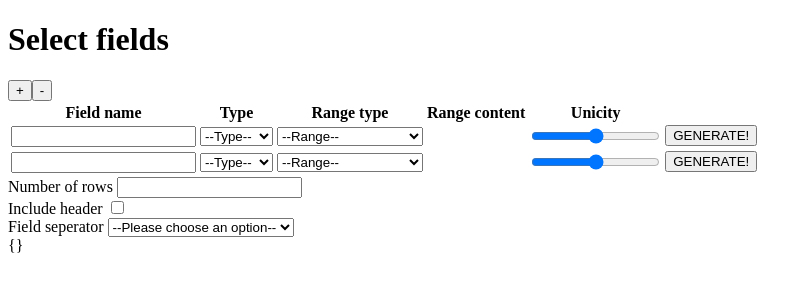
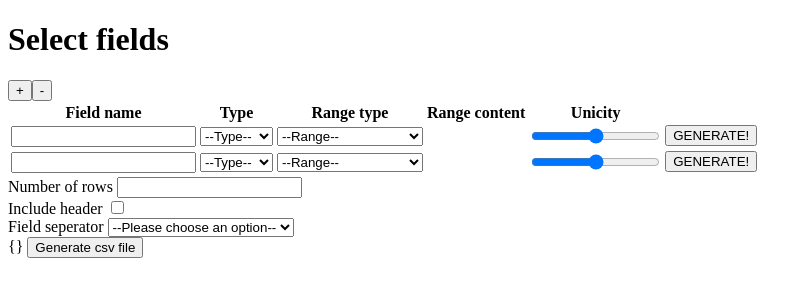
Before and after one commit to Meyerka/data-mocker, a Vue app: page / in a window 1280 px wide. Shown: the top 300 px of the page, without its empty margins (0-812 px from the left). Built offline with nearby package versions, Linux system fonts and the light colour scheme.

Commit message:
Download csv functionality

```diff
--- a/src/components/FileCreator.vue
+++ b/src/components/FileCreator.vue
@@ -37,6 +37,7 @@
       </select>
     </div>
     {{records}}
+    <button @click="downloadCsv()">Generate csv file</button>
   </div>
 </template>
 
@@ -58,6 +59,26 @@ export default {
     update(record) {
       this.records = record;
     },
+    downloadCsv() {
+      const rows = [
+        ["name1", "city1", "some other info"],
+        ["name2", "city2", "more info"],
+      ];
+
+      let csvContent = "data:text/csv;charset=utf-8,";
+
+      rows.forEach(function (rowArray) {
+        let row = rowArray.join(",");
+        csvContent += row + "\r\n";
+      });
+      let encodedUri = encodeURI(csvContent);
+      var link = document.createElement("a");
+      link.setAttribute("href", encodedUri);
+      link.setAttribute("download", "my_data.csv");
+      document.body.appendChild(link); // Required for FF
+
+      link.click();
+    },
   },
 };
 </script>
```
